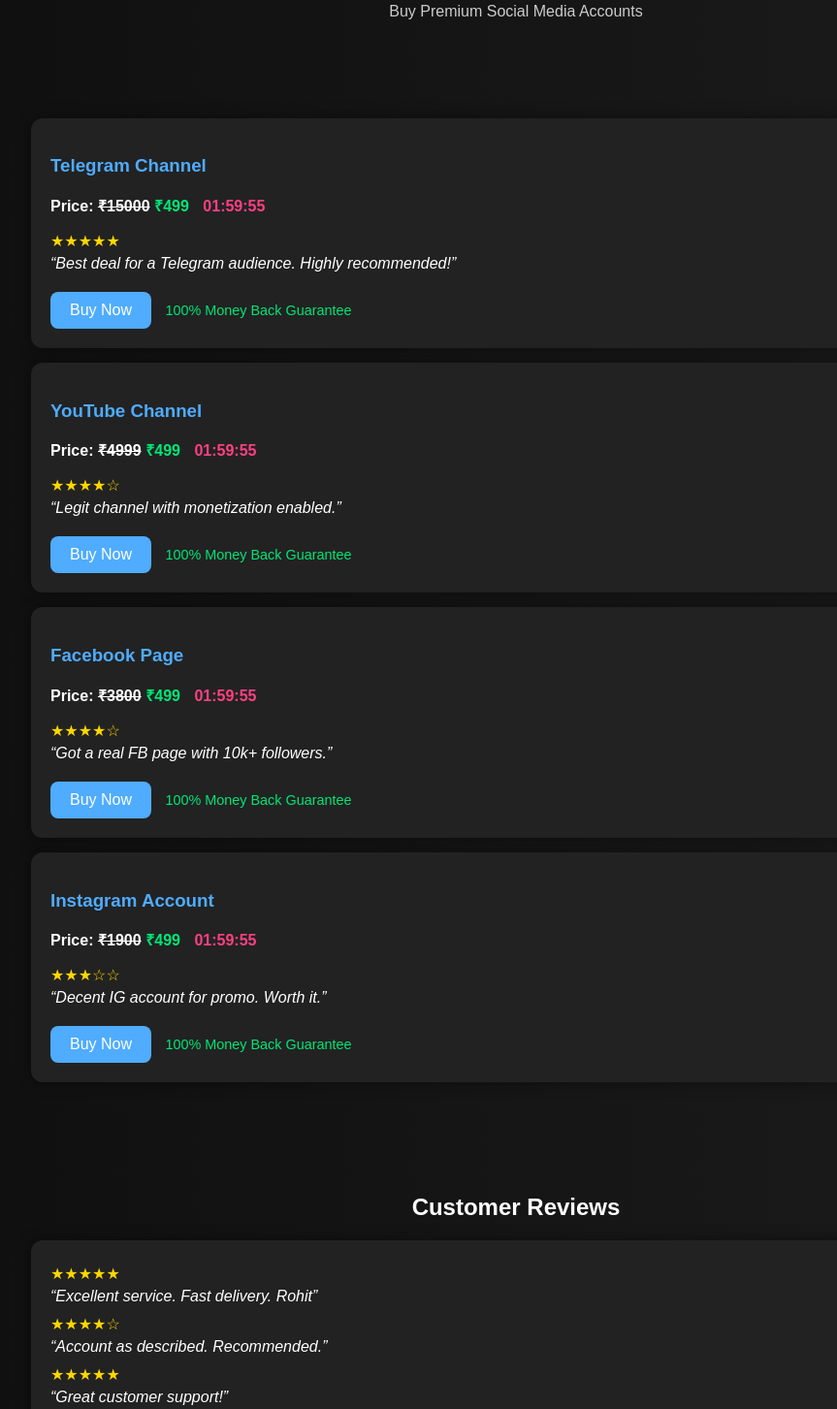
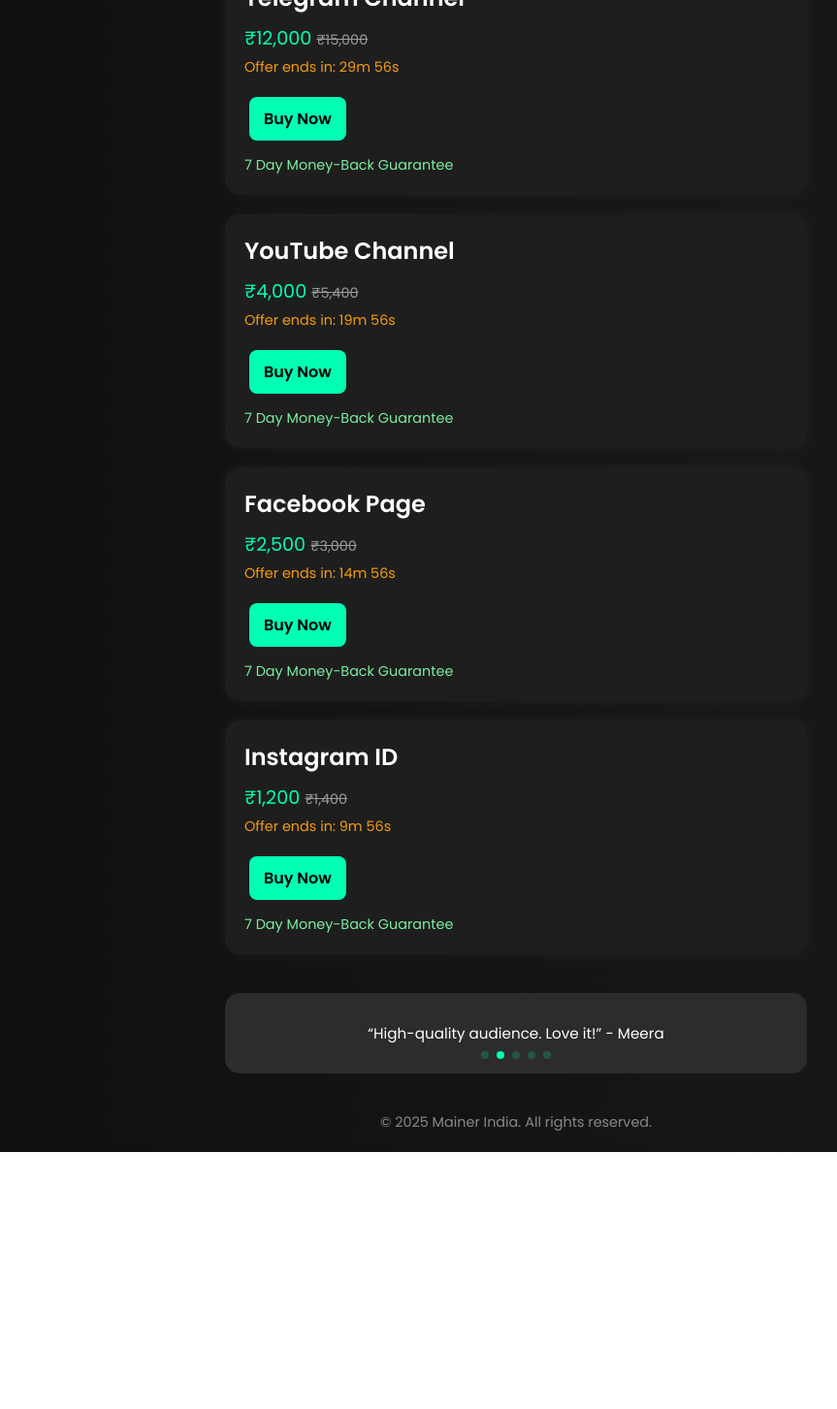
Before and after one commit to Mainerboy/mainer-india-store, a plain HTML site: page index.html in a window 1280 px wide. Shown: the part 280-1733 px from the top of the page at 97% size, without its empty margins (108-971 px from the left). After the commit the page ends 1468 px from the top, so only its background shows below. Drawn offline with nearby package versions, Linux system fonts and the light colour scheme.

Commit message:
Update index.html

```diff
--- a/index.html
+++ b/index.html
@@ -1,159 +1,213 @@
-<!DOCTYPE html><html lang="en">
-<head>
+<!DOCTYPE html><html lang="en"><head>
   <meta charset="UTF-8" />
   <meta name="viewport" content="width=device-width, initial-scale=1.0" />
-  <title>Mainer India Store</title>
+  <meta name="description" content="Buy premium digital channels from Mainer India - Telegram, YouTube, Instagram, Facebook" />
+  <meta property="og:title" content="Mainer India Digital Store">
+  <meta property="og:description" content="Buy Telegram, YouTube, Instagram, Facebook channels at best prices">
+  <meta property="og:image" content="logo.png">
+  <meta property="og:url" content="https://mainerboy.github.io/mainer-india-store/">
+  <title>Mainer India Digital Store</title>
+  <link rel="icon" type="image/png" href="logo.png">
+  <link href="https://fonts.googleapis.com/css2?family=Poppins:wght@300;400;600&display=swap" rel="stylesheet">
+  <link href="https://unpkg.com/aos@2.3.1/dist/aos.css" rel="stylesheet">
+  <link rel="stylesheet" href="https://unpkg.com/swiper@10/swiper-bundle.min.css"/>
   <style>
-    body {
+    * {
       margin: 0;
+      padding: 0;
+      box-sizing: border-box;
       font-family: 'Poppins', sans-serif;
-      background: linear-gradient(to right, #0f0f0f, #1c1c1c);
+    }body {
+  background: linear-gradient(to right, #0f0f0f, #1a1a1a);
   color: #fff;
+  padding: 20px;
 }
+
 header {
+  display: flex;
+  justify-content: center;
+  align-items: center;
+  padding: 20px;
+}
+
+header img {
+  height: 80px;
+}
+
+h1 {
   text-align: center;
-      padding: 30px 10px;
+  margin-top: 20px;
+  font-size: 2.5rem;
+  font-weight: 600;
 }
-    header h1 {
-      font-size: 2.5em;
-      color: #4facfe;
+
+.product {
+  background-color: #1e1e1e;
+  margin: 20px auto;
+  padding: 20px;
+  border-radius: 15px;
+  max-width: 600px;
+  box-shadow: 0 0 20px rgba(255, 255, 255, 0.05);
+  transition: transform 0.3s;
 }
-    header p {
-      color: #ccc;
+
+.product:hover {
+  transform: translateY(-5px);
 }
-    .section {
-      padding: 40px 20px;
-      max-width: 1000px;
-      margin: auto;
+
+.product h2 {
+  margin-bottom: 10px;
+  font-size: 1.5rem;
 }
-    .product {
-      background: #222;
-      margin: 15px 0;
+
+.price {
+  font-size: 1.2rem;
+  color: #00ffb3;
+  margin-bottom: 5px;
+}
+
+.discount {
+  font-size: 0.9rem;
+  color: #999;
+  text-decoration: line-through;
+}
+
+.timer {
+  font-size: 0.9rem;
+  color: #f39c12;
+  margin-top: 5px;
+}
+
+.buttons {
+  margin-top: 15px;
+}
+
+.buttons a {
+  display: inline-block;
+  margin: 5px;
+  padding: 10px 15px;
+  border-radius: 8px;
+  background: #00ffb3;
+  color: #000;
+  font-weight: bold;
+  text-decoration: none;
+  transition: background 0.3s;
+}
+
+.buttons a:hover {
+  background: #00d49c;
+}
+
+.guarantee {
+  color: #7bed9f;
+  font-size: 0.9rem;
+  margin-top: 10px;
+  font-weight: 500;
+}
+
+.swiper {
+  margin: 40px auto;
+  max-width: 600px;
   padding: 20px;
-      border-radius: 12px;
-      box-shadow: 0 0 15px rgba(0,0,0,0.4);
+  background: #2c2c2c;
+  border-radius: 15px;
 }
-    .product h3 a {
-      color: #4facfe;
-      text-decoration: none;
+
+.swiper-slide {
+  color: #fff;
+  font-size: 0.95rem;
+  padding: 10px;
+  text-align: center;
 }
-    .price {
-      font-weight: bold;
+
+.swiper-pagination-bullet {
+  background: #00ffb3;
 }
-    .discount {
-      color: #00e676;
+
+footer {
+  margin-top: 40px;
+  text-align: center;
+  font-size: 0.9rem;
+  color: #888;
 }
-    .stars {
-      color: gold;
-      margin: 5px 0;
-    }
-    .review {
-      font-style: italic;
-      margin-bottom: 10px;
-    }
-    .btn {
-      background: #4facfe;
-      padding: 10px 20px;
-      color: white;
-      border: none;
-      border-radius: 8px;
-      cursor: pointer;
-      text-decoration: none;
-      display: inline-block;
-      margin-top: 10px;
-      margin-right: 10px;
-    }
-    .money-back {
-      display: inline-block;
-      margin-top: 10px;
-      color: #00e676;
-      font-size: 0.9em;
-    }
-    .timer {
-      display: inline-block;
-      font-size: 1em;
-      color: #ff4081;
-      margin-left: 10px;
-    }
+
   </style>
-</head>
-<body>
+</head><body>
   <header>
-    <img src="/Logo.png" alt="Mainer India Logo" style="max-width: 150px;">
-    <h1>Mainer India</h1>
-    <p>Buy Premium Social Media Accounts</p>
-  </header>  <section class="section">
-    <div class="product">
-      <h3><a href="telegram.html" target="_blank">Telegram Channel</a></h3>
-      <p class="price">Price: <del>₹15000</del> <span class="discount">₹499</span> <span class="timer" id="timer1"></span></p>
-      <div class="stars">★★★★★</div>
-      <div class="review">“Best deal for a Telegram audience. Highly recommended!”</div>
-      <a href="https://rzp.io/rzp/GqRfRXf" class="btn" target="_blank">Buy Now</a>
-      <span class="money-back">100% Money Back Guarantee</span>
+    <img src="logo.png" alt="Mainer India Logo" />
+  </header>  <h1>Mainer India Digital Store</h1>  <div class="product" data-aos="fade-up">
+    <h2>Telegram Channel</h2>
+    <div class="price">₹12,000 <span class="discount">₹15,000</span></div>
+    <div class="timer" id="timer1"></div>
+    <div class="buttons">
+      <a href="https://rzp.io/rzp/GqRfRXf" target="_blank">Buy Now</a>
     </div>
-    <div class="product">
-      <h3><a href="youtube.html" target="_blank">YouTube Channel</a></h3>
-      <p class="price">Price: <del>₹4999</del> <span class="discount">₹499</span> <span class="timer" id="timer2"></span></p>
-      <div class="stars">★★★★☆</div>
-      <div class="review">“Legit channel with monetization enabled.”</div>
-      <a href="https://rzp.io/rzp/GqRfRXf" class="btn" target="_blank">Buy Now</a>
-      <span class="money-back">100% Money Back Guarantee</span>
+    <div class="guarantee">7 Day Money-Back Guarantee</div>
+  </div>  <div class="product" data-aos="fade-up">
+    <h2>YouTube Channel</h2>
+    <div class="price">₹4,000 <span class="discount">₹5,400</span></div>
+    <div class="timer" id="timer2"></div>
+    <div class="buttons">
+      <a href="https://rzp.io/rzp/GqRfRXf" target="_blank">Buy Now</a>
     </div>
-    <div class="product">
-      <h3><a href="facebook.html" target="_blank">Facebook Page</a></h3>
-      <p class="price">Price: <del>₹3800</del> <span class="discount">₹499</span> <span class="timer" id="timer3"></span></p>
-      <div class="stars">★★★★☆</div>
-      <div class="review">“Got a real FB page with 10k+ followers.”</div>
-      <a href="https://rzp.io/rzp/GqRfRXf" class="btn" target="_blank">Buy Now</a>
-      <span class="money-back">100% Money Back Guarantee</span>
+    <div class="guarantee">7 Day Money-Back Guarantee</div>
+  </div>  <div class="product" data-aos="fade-up">
+    <h2>Facebook Page</h2>
+    <div class="price">₹2,500 <span class="discount">₹3,000</span></div>
+    <div class="timer" id="timer3"></div>
+    <div class="buttons">
+      <a href="https://rzp.io/rzp/GqRfRXf" target="_blank">Buy Now</a>
     </div>
-    <div class="product">
-      <h3><a href="instagram.html" target="_blank">Instagram Account</a></h3>
-      <p class="price">Price: <del>₹1900</del> <span class="discount">₹499</span> <span class="timer" id="timer4"></span></p>
-      <div class="stars">★★★☆☆</div>
-      <div class="review">“Decent IG account for promo. Worth it.”</div>
-      <a href="https://rzp.io/rzp/GqRfRXf" class="btn" target="_blank">Buy Now</a>
-      <span class="money-back">100% Money Back Guarantee</span>
+    <div class="guarantee">7 Day Money-Back Guarantee</div>
+  </div>  <div class="product" data-aos="fade-up">
+    <h2>Instagram ID</h2>
+    <div class="price">₹1,200 <span class="discount">₹1,400</span></div>
+    <div class="timer" id="timer4"></div>
+    <div class="buttons">
+      <a href="https://rzp.io/rzp/GqRfRXf" target="_blank">Buy Now</a>
     </div>
-  </section>  <section class="section">
-    <h2 style="text-align: center;">Customer Reviews</h2>
-    <div class="product">
-      <div class="stars">★★★★★</div>
-      <div class="review">“Excellent service. Fast delivery.   Rohit”</div>
-      <div class="stars">★★★★☆</div>
-      <div class="review">“Account as described. Recommended.”</div>
-      <div class="stars">★★★★★</div>
-      <div class="review">“Great customer support!”</div>
-      <div class="stars">★★★☆☆</div>
-      <div class="review">“Little delay but good account.”</div>
-      <div class="stars">★★★★☆</div>
-      <div class="review">“Value for money.”</div>
-      <div class="stars">★★★★★</div>
-      <div class="review">“Best deal ever.”</div>
-      <div class="stars">★★★☆☆</div>
-      <div class="review">“Okay experience. Could be faster.”</div>
-      <div class="stars">★★★★☆</div>
-      <div class="review">“Genuine seller. Trusted.”</div>
-      <div class="stars">★★★★★</div>
-      <div class="review">“Very professional!”</div>
-      <div class="stars">★★★★☆</div>
-      <div class="review">“Nice quality accounts.”</div>
+    <div class="guarantee">7 Day Money-Back Guarantee</div>
+  </div>  <!-- Review Slider -->  <div class="swiper" data-aos="fade-up">
+    <div class="swiper-wrapper">
+      <div class="swiper-slide">“Amazing channel! Boosted my business.” - Rakesh</div>
+      <div class="swiper-slide">“High-quality audience. Love it!” - Meera</div>
+      <div class="swiper-slide">“Very responsive support team.” - Zaid</div>
+      <div class="swiper-slide">“100% legit. Delivered as promised.” - Tanya</div>
+      <div class="swiper-slide">“Best digital purchase I made!” - Manish</div>
     </div>
-  </section>  <script>
-    function startTimer(id, seconds) {
+    <div class="swiper-pagination"></div>
+  </div>  <footer>
+    &copy; 2025 Mainer India. All rights reserved.
+  </footer>  <script src="https://unpkg.com/aos@2.3.1/dist/aos.js"></script>  <script src="https://unpkg.com/swiper@10/swiper-bundle.min.js"></script>  <script>
+    AOS.init();
+
+    const swiper = new Swiper('.swiper', {
+      loop: true,
+      autoplay: {
+        delay: 3000,
+        disableOnInteraction: false,
+      },
+      pagination: {
+        el: '.swiper-pagination',
+        clickable: true,
+      },
+    });
+
+    function startTimer(id, minutes) {
+      let duration = minutes * 60;
       const el = document.getElementById(id);
       setInterval(() => {
-        if (seconds <= 0) return;
-        seconds--;
-        const hrs = String(Math.floor(seconds / 3600)).padStart(2, '0');
-        const mins = String(Math.floor((seconds % 3600) / 60)).padStart(2, '0');
-        const secs = String(seconds % 60).padStart(2, '0');
-        el.textContent = `${hrs}:${mins}:${secs}`;
+        const min = Math.floor(duration / 60);
+        const sec = duration % 60;
+        el.textContent = `Offer ends in: ${min}m ${sec}s`;
+        duration--;
+        if (duration < 0) duration = minutes * 60;
       }, 1000);
     }
-    startTimer("timer1", 7200);
-    startTimer("timer2", 7200);
-    startTimer("timer3", 7200);
-    startTimer("timer4", 7200);
-  </script></body>
+    startTimer("timer1", 30);
+    startTimer("timer2", 20);
+    startTimer("timer3", 15);
+    startTimer("timer4", 10);
+  </script>
+  </body>
 </html>
```
Lines whose indentation alone changed are shown as unchanged.
